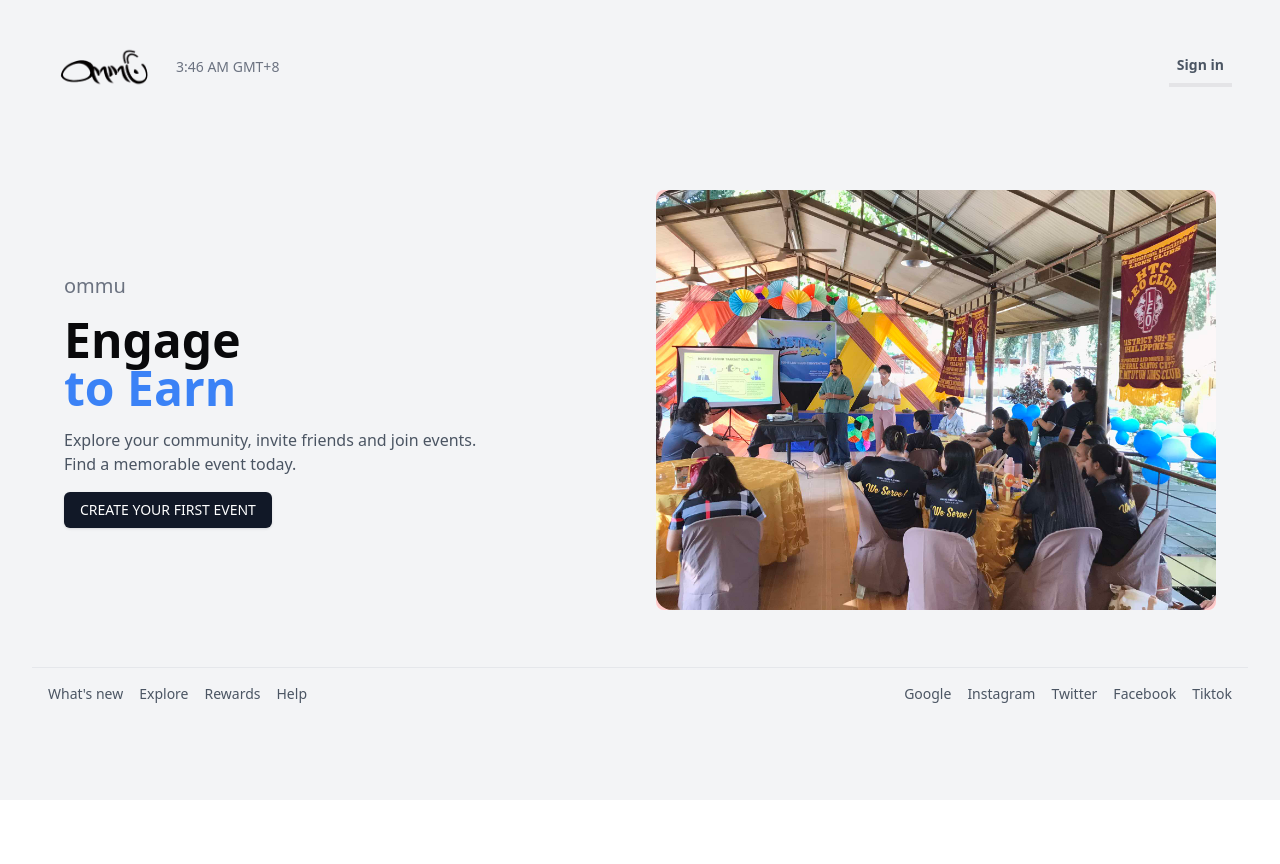
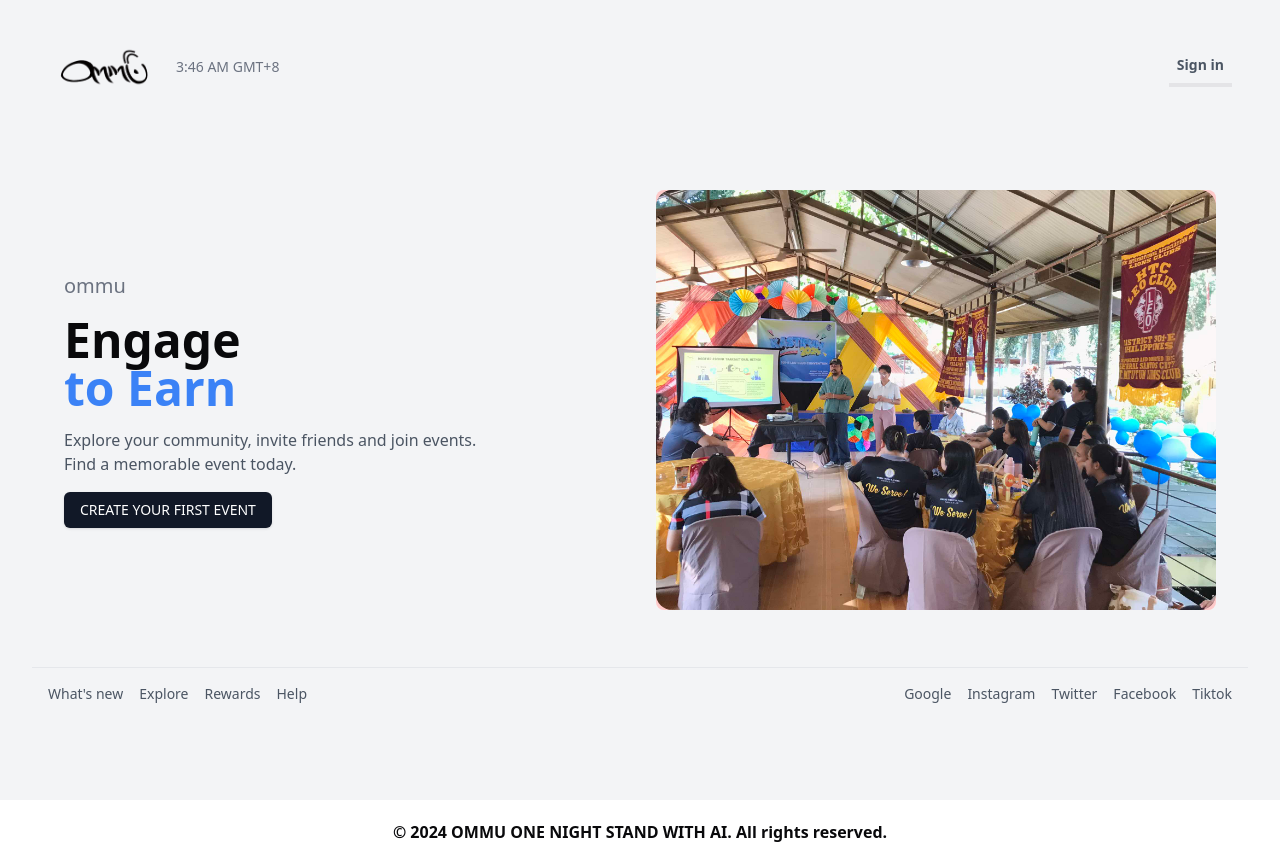
Before and after one commit to reydelshit/ommu-tenta, a React (Vite) app: page / in a window 1280 px wide. Before the commit the page ends 800 px from the top, so only its background shows below. Built offline with nearby package versions, Linux system fonts and the light colour scheme.

Commit message:
oh nice hahaha

```diff
--- a/src/App.tsx
+++ b/src/App.tsx
@@ -41,6 +41,9 @@ const App = () => {
   return (
     <Router>
       <AppContent />
+      <footer className="flex h-[4rem] w-full items-center justify-center bg-transparent font-semibold">
+        © 2024 OMMU ONE NIGHT STAND WITH AI. All rights reserved.
+      </footer>
     </Router>
   );
 };
```
